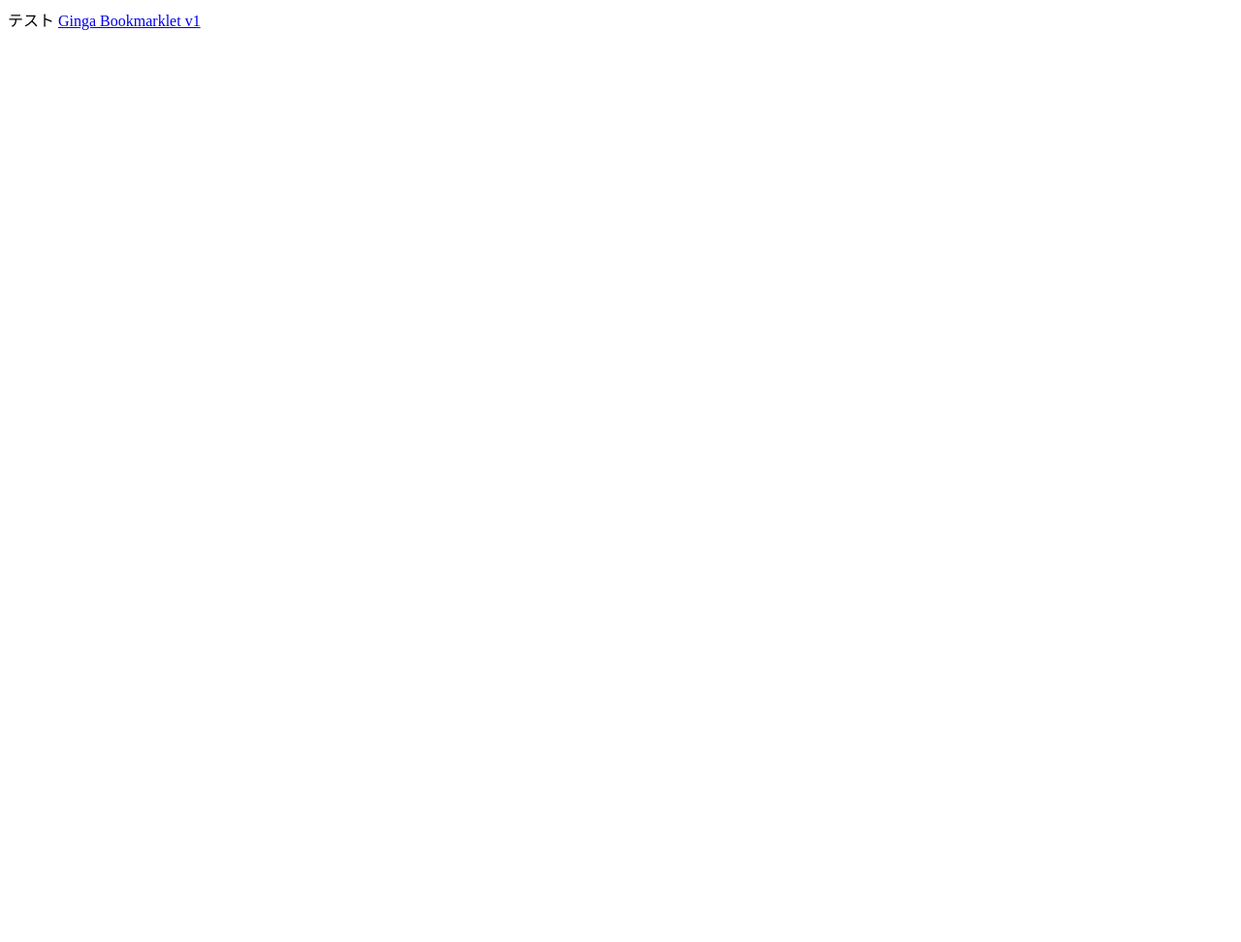
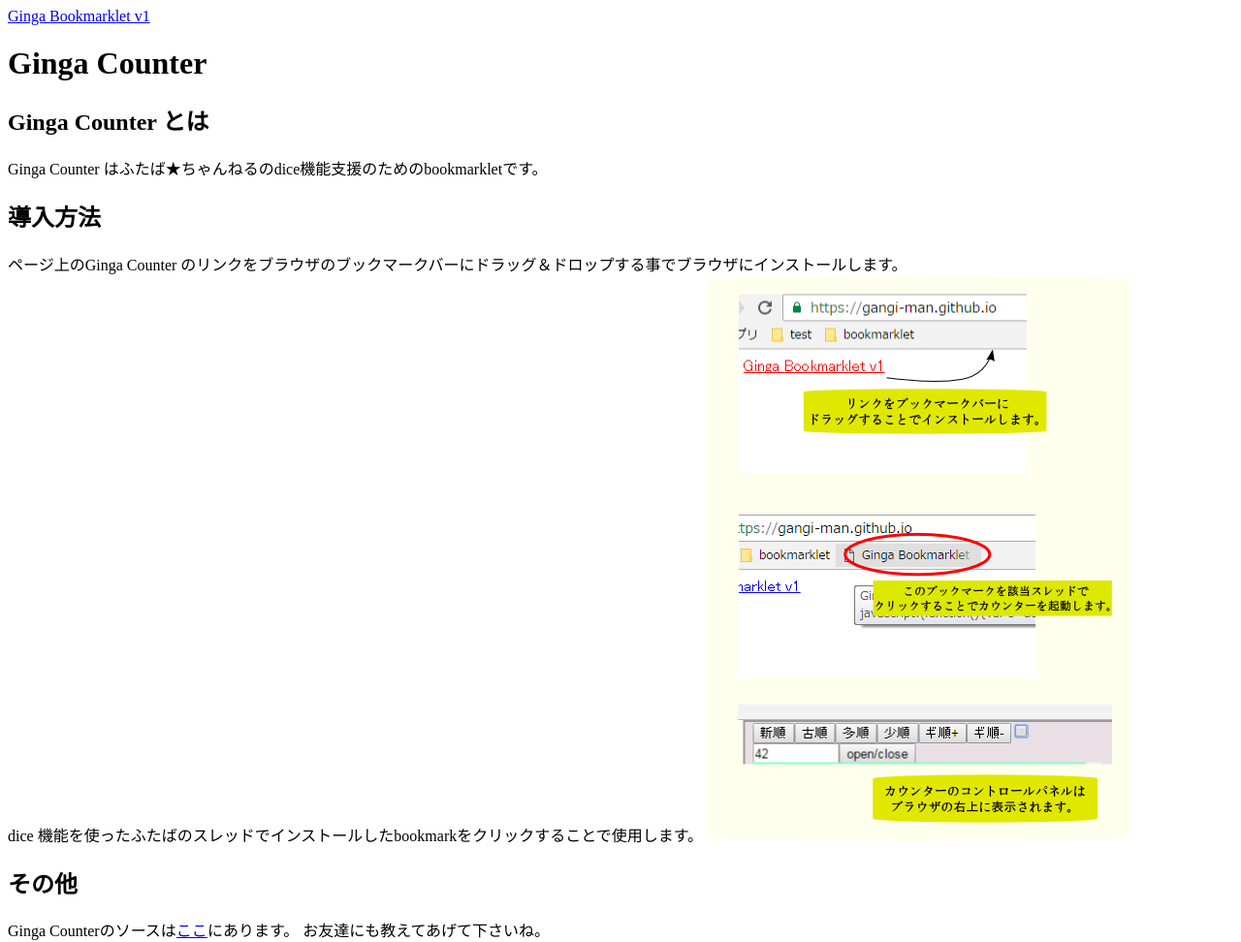
Before and after one commit to gangi-man/gangi-man.github.io, a plain HTML site: page index.html in a window 1280 px wide. Shown: the whole page at 97% size. Before the commit the page ends 800 px from the top, so only its background shows below. Drawn offline with Linux system fonts and the light colour scheme.

Commit message:
add install instruction

```diff
--- a/index.html
+++ b/index.html
@@ -2,7 +2,22 @@
 <html>
 <head><title> ginga counter </title></head>
 <body>
-テスト
 <a href="javascript:(function(){var s=document.createElement('script');s.src='https://gangi-man.github.io/gcounter-v1/dice.js';document.body.appendChild(s);})()">Ginga Bookmarklet v1</a>
+<br>
+
+<h1> Ginga Counter </h1>
+<h2>Ginga Counter とは</h2>
+Ginga Counter はふたば★ちゃんねるのdice機能支援のためのbookmarkletです。
+
+<h2>導入方法</h2>
+ページ上のGinga Counter のリンクをブラウザのブックマークバーにドラッグ＆ドロップする事でブラウザにインストールします。<br>
+dice 機能を使ったふたばのスレッドでインストールしたbookmarkをクリックすることで使用します。
+
+<img src="ginga-instruction.png">
+
+<h2>その他</h2>
+Ginga Counterのソースは<a href="https://github.com/gangi-man/gangi-man.github.io">ここ</a>にあります。
+お友達にも教えてあげて下さいね。
+
 </body>
 </html>
```
Also changed, not shown: ginga-instruction.png (added).
